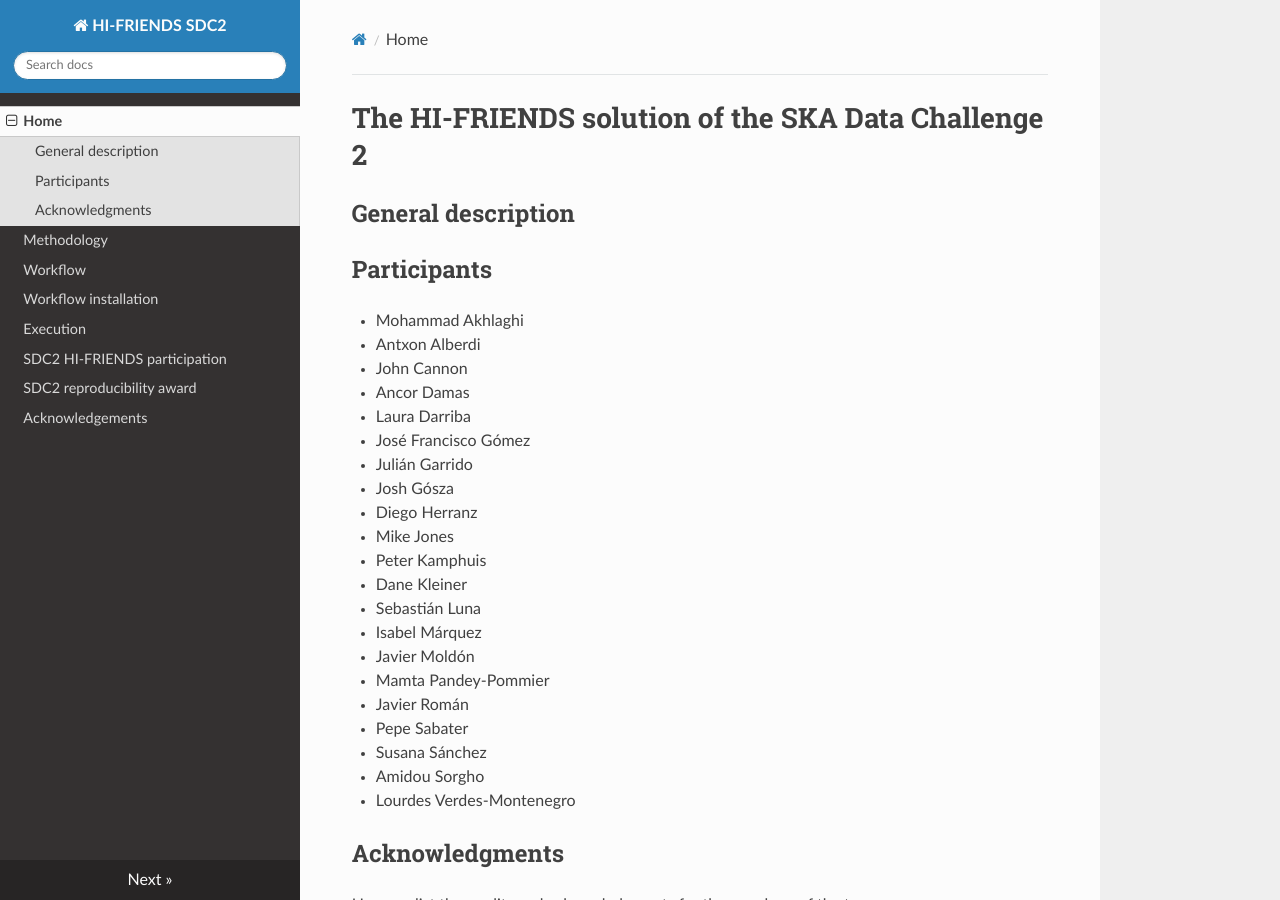
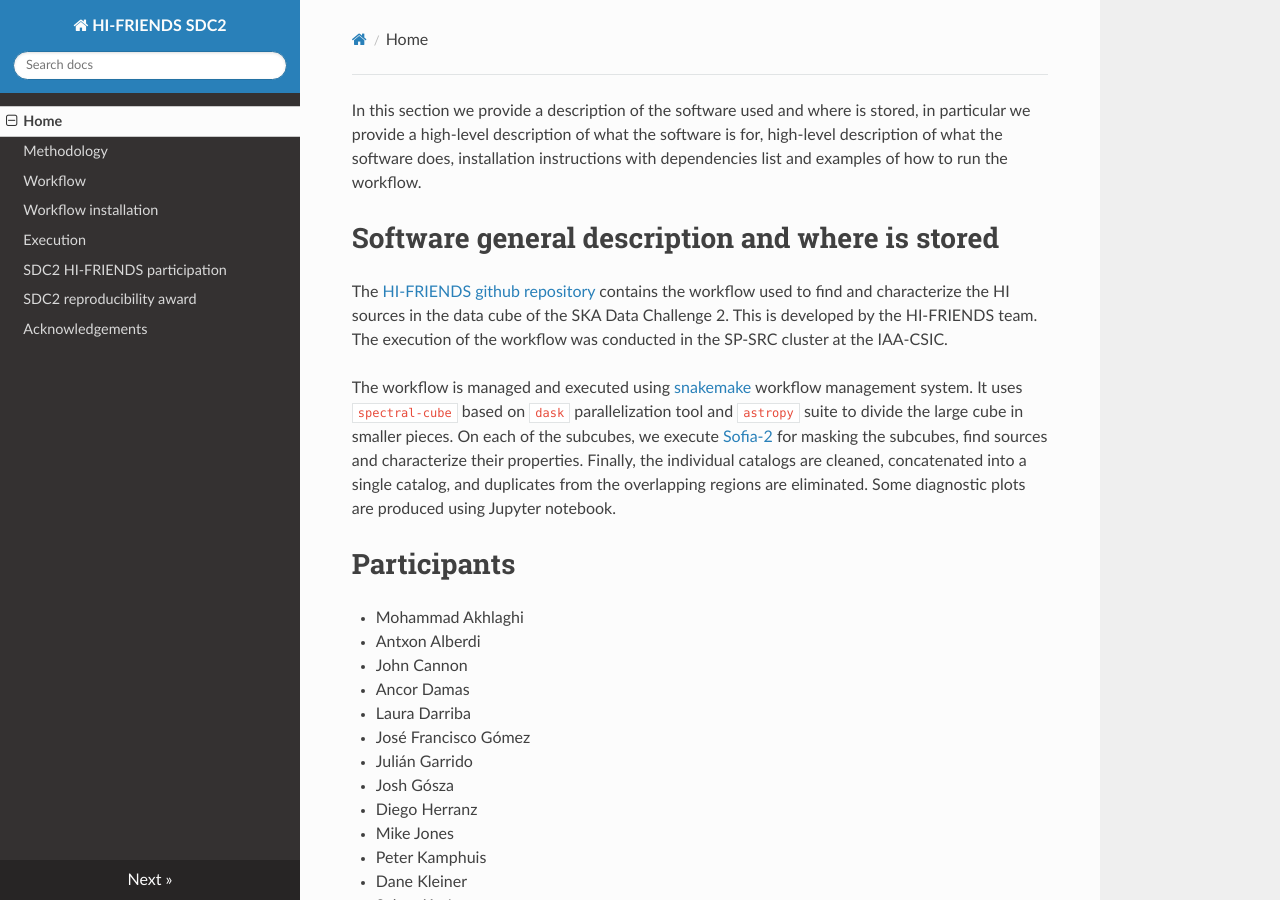
Before and after one commit to HI-FRIENDS-SDC2/hi-friends, an MkDocs documentation site: the page built from docs/introduction.md, in a window 1280 px wide and 900 px high. Built offline with MkDocs 1.6.1, drawn with Linux system fonts in a browser that asks for light colours; nearby versions of some CDN libraries.

Commit message:
Update introduction with general description

```diff
--- a/docs/introduction.md
+++ b/docs/introduction.md
@@ -1,15 +1,15 @@
-# The HI-FRIENDS solution of the SKA Data Challenge 2
+In this section we provide a description of the software used and where is stored, in particular we provide a high-level description of what the software is for, high-level description of what the software does, installation instructions with dependencies list and examples of how to run the workflow.
 
-## General description
+
+# Software general description and where is stored
+
+The [HI-FRIENDS github repository](https://github.com/HI-FRIENDS-SDC2/hi-friends) contains the workflow used to find and characterize the HI sources in the data cube of the SKA Data Challenge 2. This is developed by the HI-FRIENDS team. The execution of the workflow was conducted in the SP-SRC cluster at the IAA-CSIC.
+
+The workflow is managed and executed using [snakemake](https://snakemake.readthedocs.io/en/stable/) workflow management system. It uses `spectral-cube` based on `dask` parallelization tool and `astropy` suite to divide the large cube in smaller pieces. On each of the subcubes, we execute [Sofia-2](https://github.com/SoFiA-Admin/SoFiA-2) for masking the subcubes, find sources and characterize their properties. Finally, the individual catalogs are cleaned, concatenated into a single catalog, and duplicates from the overlapping regions are eliminated. Some diagnostic plots are produced using Jupyter notebook.
 
 
 
-
-
-
-
-
-## Participants
+# Participants
 
 
 - Mohammad Akhlaghi
```
